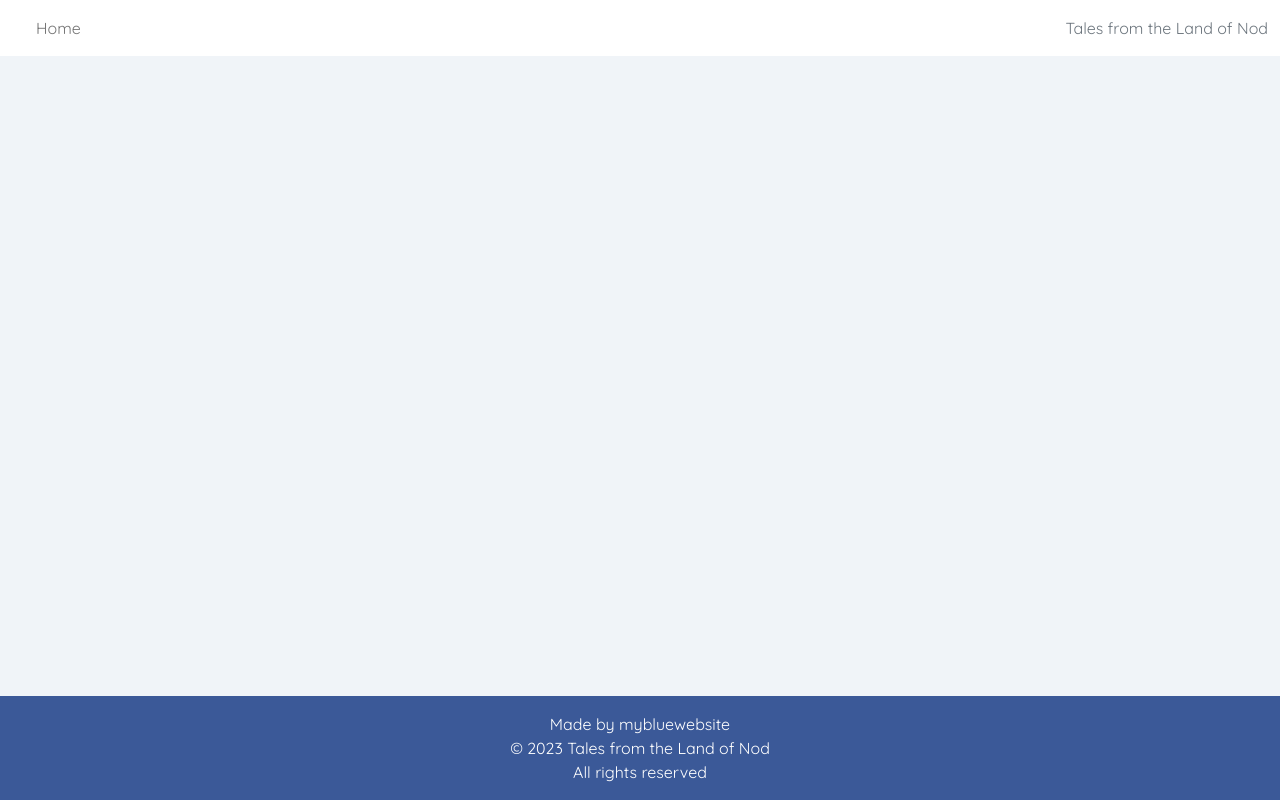
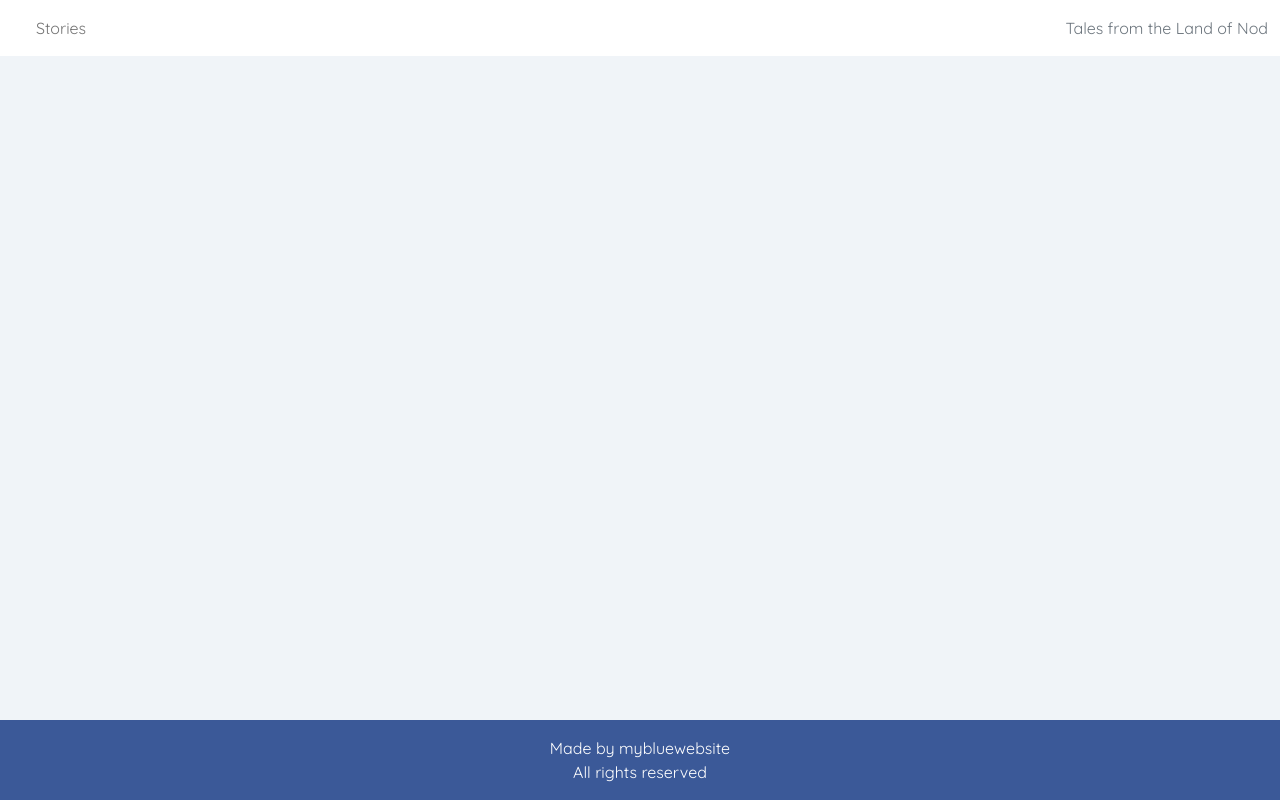
Before and after one commit to mybluewebsite/tales_from_the_land_of_nod, a Django app: template templates/template.html in a window 1280 px wide. Run offline with Django 5.2, Linux system fonts and the light colour scheme; the template is opened without the code that fills it, so the values that code supplies are empty; some web fonts are replaced.

Commit message:
fixed issue with urlpatterns for both urls.py

```diff
--- a/stories/urls.py
+++ b/stories/urls.py
@@ -1,7 +1,7 @@
+from django.urls import path
 from . import views
-from django.urls import path
 
 urlpatterns = [
-    path("", views.TaleList.as_view(), name="stories"),
+    path("", views.Stories.as_view(), name="stories"),
     path('<slug:slug>/', views.tale_detail, name='tale_detail'),
 ]
--- a/templates/template.html
+++ b/templates/template.html
@@ -1,6 +1,6 @@
 {% load static %}
 
-{% url 'home' as home_url %}
+{% url "stories" as home_url %}
 
 <!DOCTYPE html>
 <html class="h-100" lang="en">
@@ -30,7 +30,7 @@
     <!-- Navigation -->
     <nav class="navbar navbar-expand-lg navbar-light bg-white">
         <div class="container-fluid">
-            <a class="navbar-brand" href="{% url 'home' %}"><span class="brand"><span class="red-o"></span><span
+            <a class="navbar-brand" href="{% url 'stories' %}"><span class="brand"><span class="red-o"></span><span
                         class="thin"></span></span></a>
             <button class="navbar-toggler" type="button" data-bs-toggle="collapse" data-bs-target="#navbarText"
                 aria-controls="navbarText" aria-expanded="false" aria-label="Toggle navigation">
@@ -40,7 +40,7 @@
                 <ul class="navbar-nav me-auto mb-2 mb-lg-0">
                     <li class="nav-item">
                         <a class="nav-link {% if request.path == home_url %}active{% endif %}" aria-current="page"
-                            href="{% url 'home' %}">Home</a>
+                            href="{% url 'stories' %}">Stories</a>
                     </li>
 
                 </ul>
@@ -66,8 +66,9 @@
             Made by mybluewebsite
             {% endblock copyright %}
         </p>
-        <p class="m-0 text-center text-white">© 2023 Tales from the Land of Nod</p>
-        <p class="m-0 text-center text-white">All rights reserved</p>
+        <p class="m-0 text-center text-white">All rights reserved
+
+        </p>
     </footer>
 
     <script src="https://cdn.jsdelivr.net/npm/bootstrap@5.0.1/dist/js/bootstrap.bundle.min.js"
--- a/the_land_of_nod/urls.py
+++ b/the_land_of_nod/urls.py
@@ -21,5 +21,5 @@ from django.urls import path, include
 urlpatterns = [
     path("admin/", admin.site.urls),
     path("summernote/", include("django_summernote.urls")),
-    path("", include("stories.urls"), name="stories-urls"),
+    path("stories/", include("stories.urls")),
 ]
```
Also changed, not shown: stories/views.py (+1 -1 lines).
